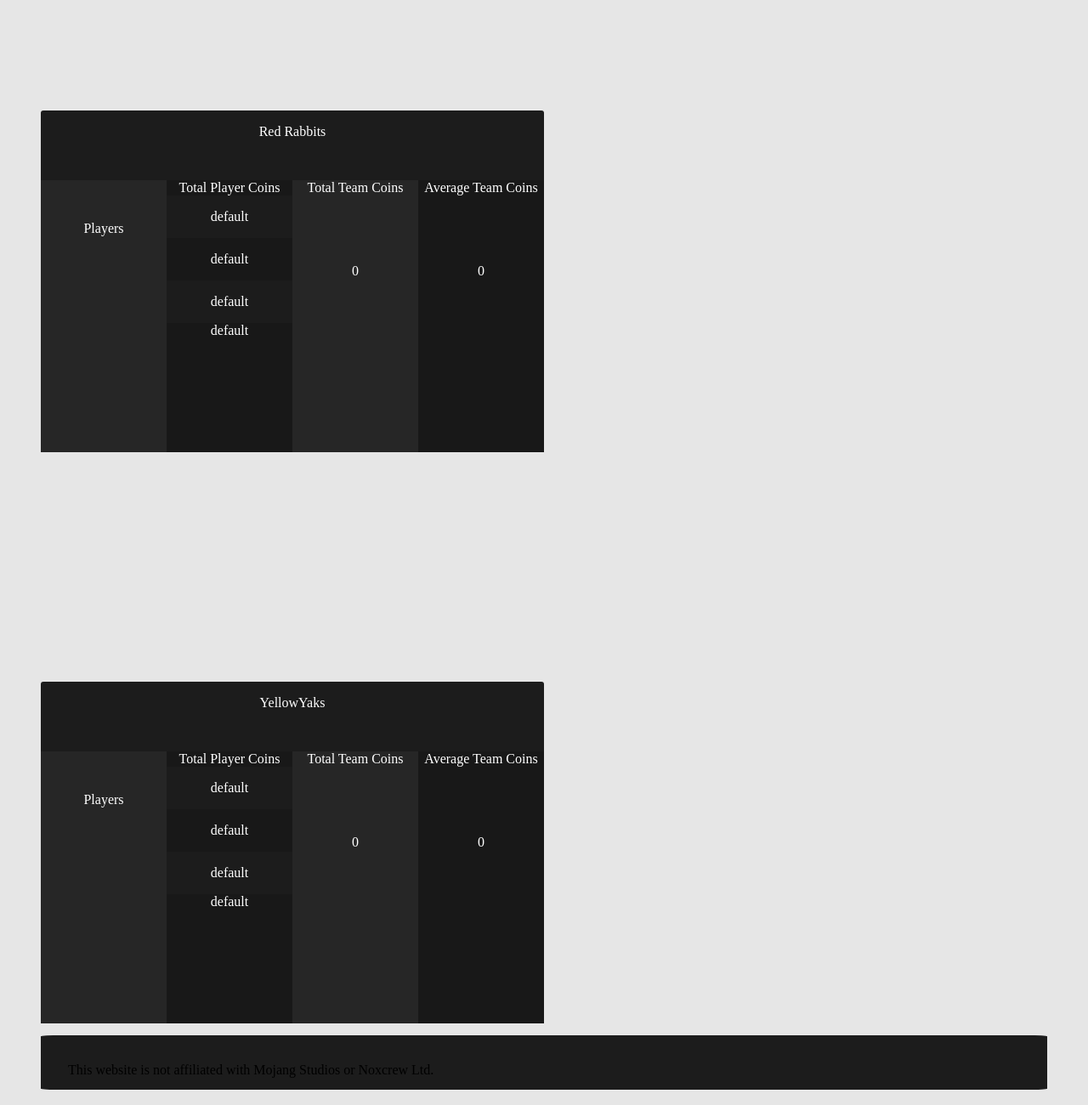
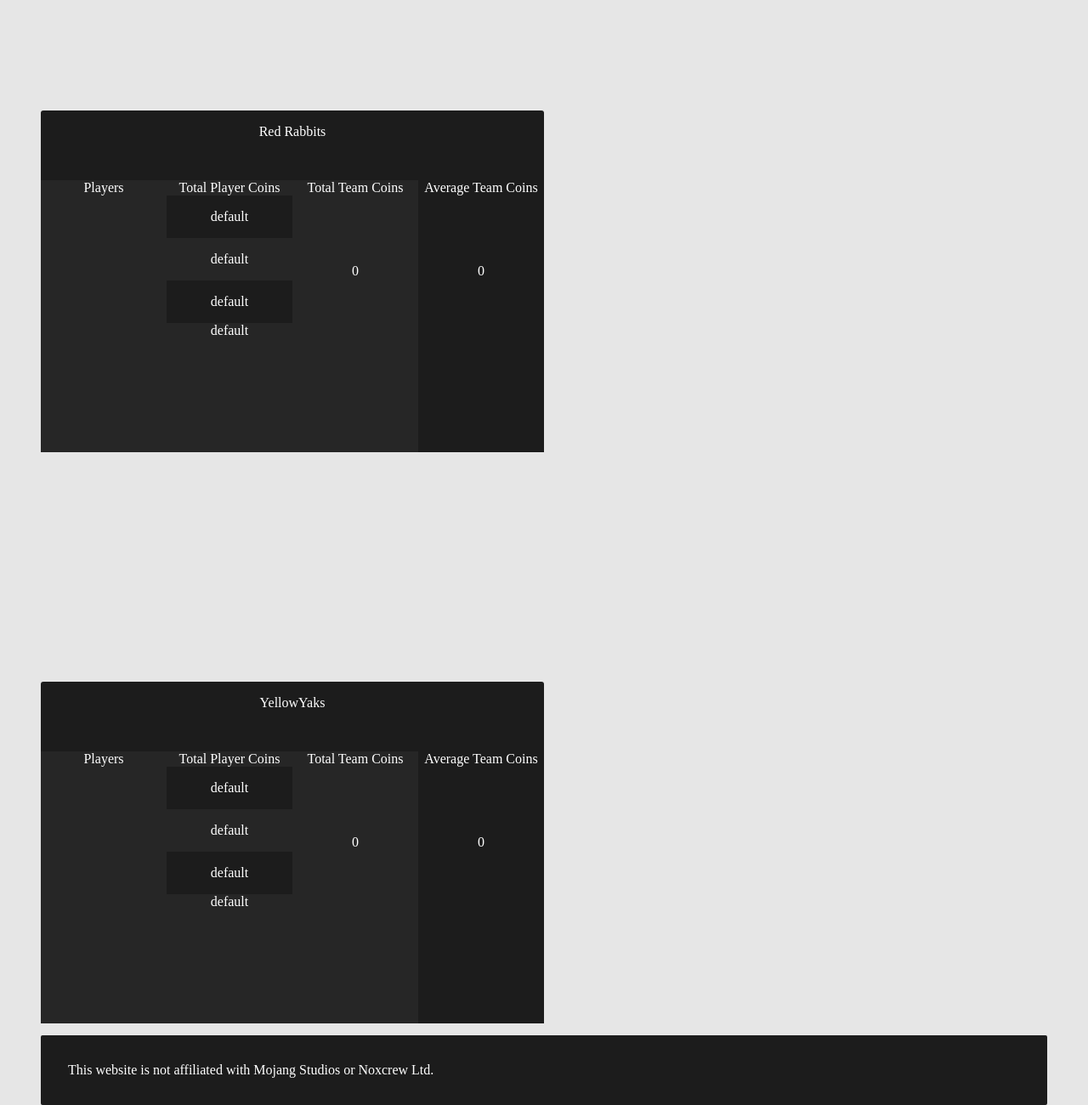
Before and after one commit to TensegrityBlockxels/mccstats, a Flask app: page / in a window 1280 px wide. Shown: the part 4720-6020 px from the top of the page at 85% size. Run offline with Flask 2, Linux system fonts and the light colour scheme; parts of the project's set-up code (start-up, migrations or seed data) failed here and were passed over; some web fonts are replaced.

Commit message:
Fixed footer.

```diff
--- a/static/styles/container.css
+++ b/static/styles/container.css
@@ -33,7 +33,8 @@
   flex-direction: row;
 }
 
-.player-list {
+.player-list > span:first{
+  display: block;
   padding-top: 3rem;
 }
 
--- a/static/styles/style.css
+++ b/static/styles/style.css
@@ -21,6 +21,7 @@ body {
 }
 
 .cell {
+  background-color: var(--accent-color-2);
   position: relative;
   text-align: center;
   height: 20rem;
@@ -37,21 +38,17 @@ body {
   background-color: var(--accent-color-1);
 }
 
-.cell-light {
-  background-color: var(--accent-color-2);
-}
-
 .cell-dark {
-  background-color: var(--accent-color-3);
+  background-color: var(--accent-color-1);
 }
 
 footer {
   padding: 2rem;
-  border-radius: 2%;
-  height: 4rem;
+  border-radius: 2px;
   width: 100%;
   position: relative;
   top: 4rem;
+  color: white;
   background-color: var(--accent-color-1);
 }
 
--- a/templates/tracker.html
+++ b/templates/tracker.html
@@ -69,7 +69,7 @@
 
         <div class="stats">
           <div
-            class="cell cell-light player-list"
+            class="cell player-list"
             x-data="{
             async getPlayerNames() { //js
                 let players = []
@@ -89,7 +89,7 @@
           </div>
 
           <div
-            class="cell cell-dark total-player-coins"
+            class="cell total-player-coins"
             x-data="{
             async getIndividualPlayerCoins() { //js
               let parsedIndividualScores = JSON.parse(JSON.stringify(this.individualScores))
@@ -107,7 +107,7 @@
           </div>
 
           <div
-            class="cell cell-light total-team-coins"
+            class="cell total-team-coins"
             x-data="{
             sumOfTeamCoins(v){ //js
                 let sum = 0
```
